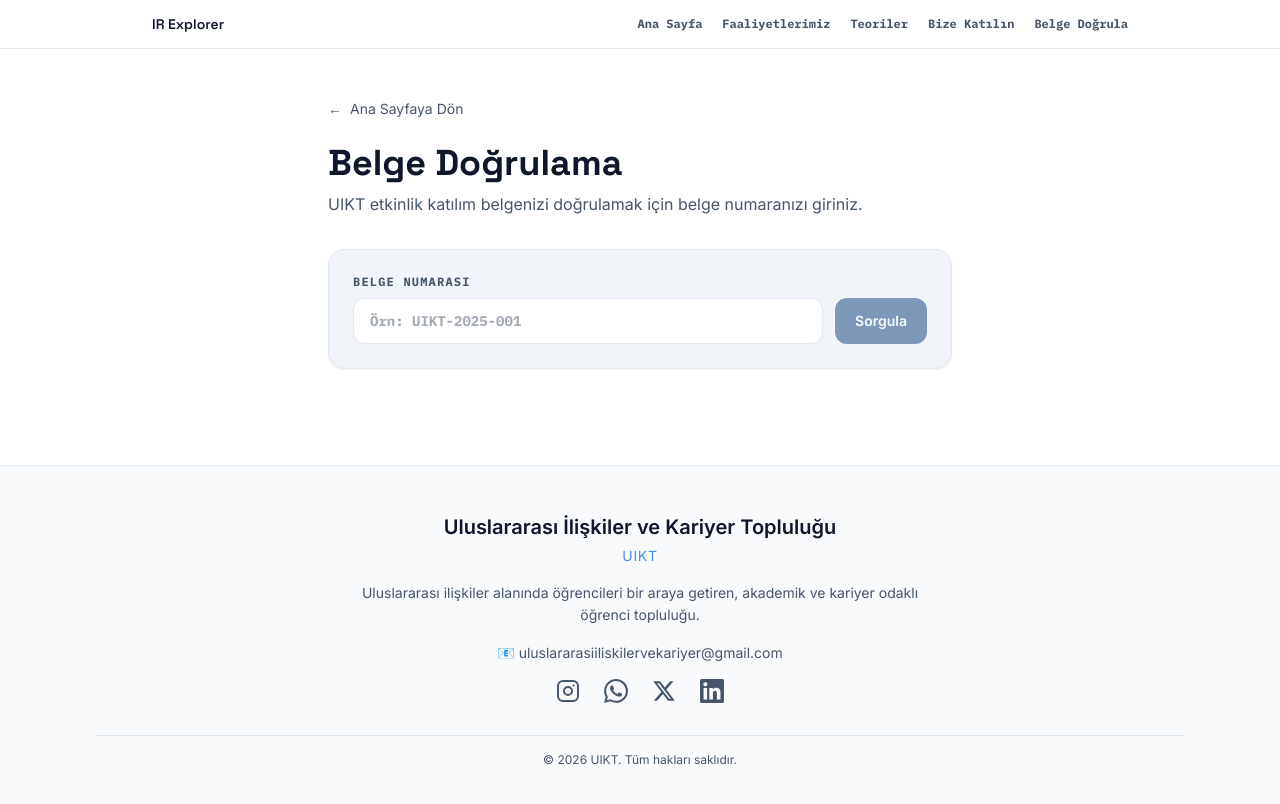
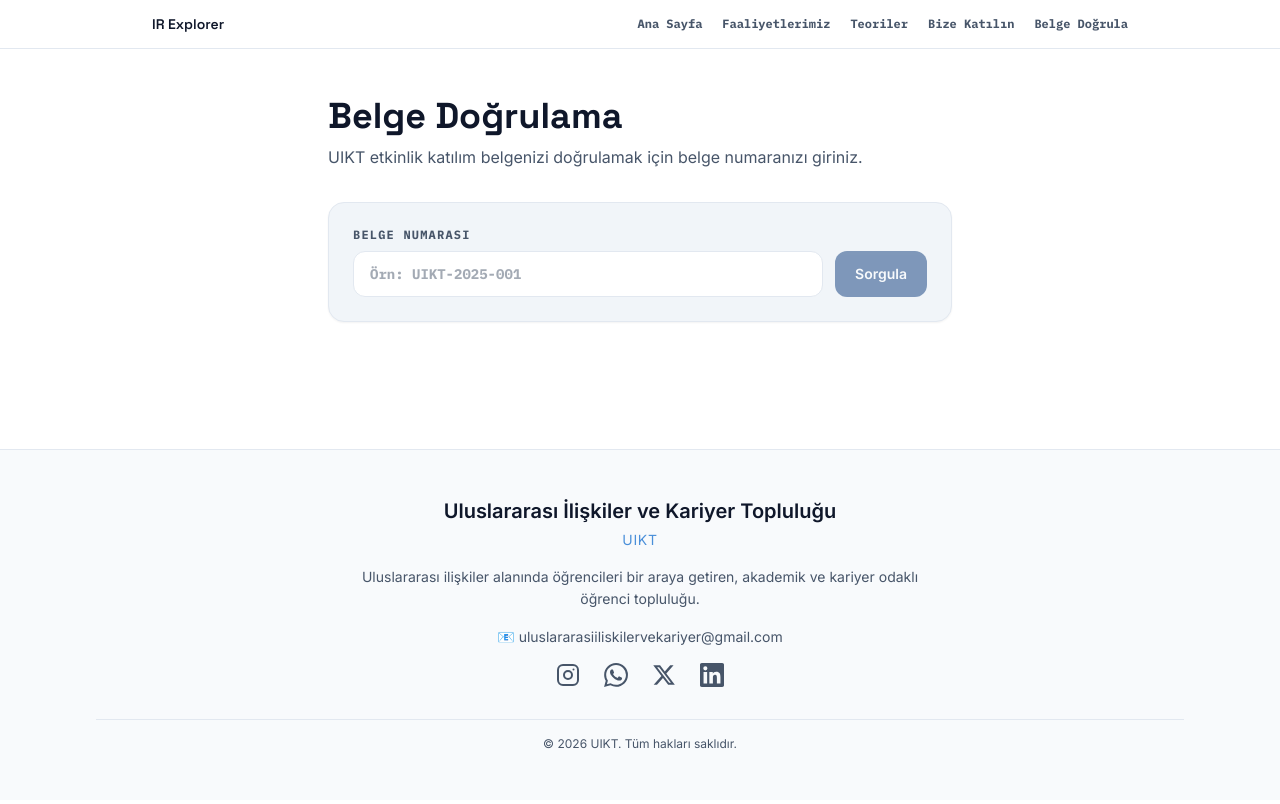
Before and after one commit to mertgrz24/uikt-site, a React (Vite) app: page /verify in a window 1280 px wide. Shown: the top 804 px of the page. Built offline with nearby package versions, Linux system fonts and the light colour scheme.

Commit message:
refactor: VerificationPage'den ana sayfa linki kaldırıldı

```diff
--- a/src/pages/VerificationPage.jsx
+++ b/src/pages/VerificationPage.jsx
@@ -1,5 +1,4 @@
 import { useState } from 'react'
-import { Link } from 'react-router-dom'
 import { motion } from 'framer-motion'
 import Navbar from '../components/Navbar'
 import Footer from '../components/Footer'
@@ -70,14 +69,6 @@ export default function VerificationPage() {
       <main className="flex-1 max-w-2xl mx-auto w-full px-6 pt-24 pb-16">
         <motion.div {...fadeSlide}>
           <div className="mb-8">
-            <Link
-              to="/"
-              className="inline-flex items-center gap-2 text-brand-textMuted hover:text-brand-primary text-sm transition-colors group mb-6"
-            >
-              <span className="group-hover:-translate-x-1 transition-transform">←</span>
-              Ana Sayfaya Dön
-            </Link>
-
             <h1 className="font-display text-3xl md:text-4xl font-bold text-brand-text leading-tight mb-2">
               Belge Doğrulama
             </h1>
```
